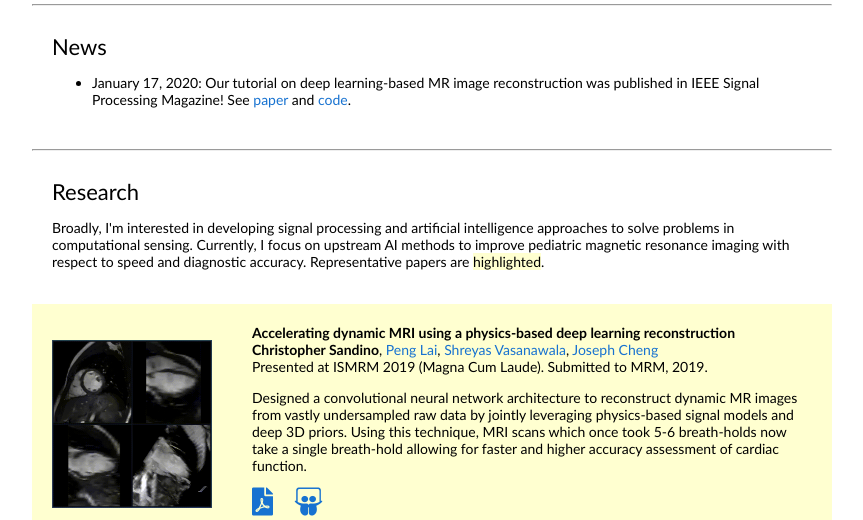
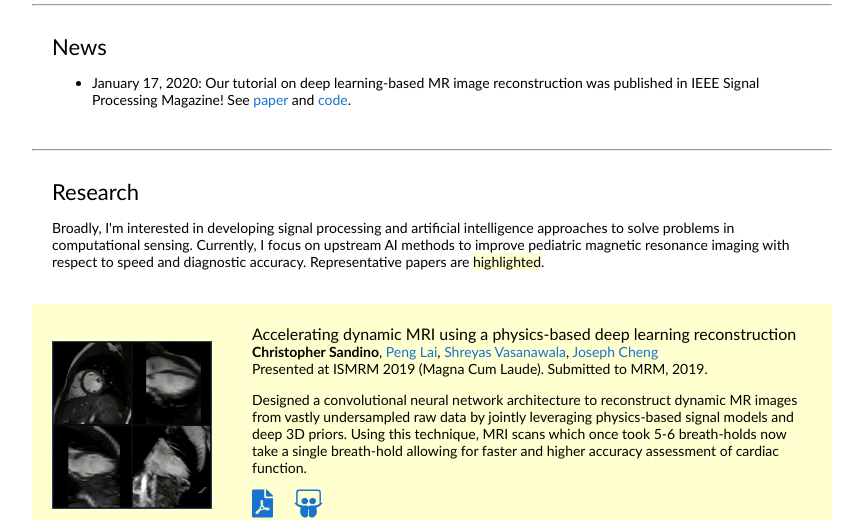
Before and after one commit to chrsandino/chrsandino.github.io, a plain HTML site: page index.html in a window 1280 px wide. Shown: the part 319-839 px from the top of the page, without its empty margins (208-1071 px from the left). Drawn offline with Linux system fonts and the light colour scheme; some icons are missing.

Commit message:
Change font size of project titles

```diff
--- a/stylesheet.css
+++ b/stylesheet.css
@@ -96,8 +96,7 @@ heading {
 
 papertitle {
   font-family: 'Lato', Verdana, Helvetica, sans-serif;
-  font-size: 14px;
-  font-weight: 700
+  font-size: 16px;
 }
 
 name {
```
